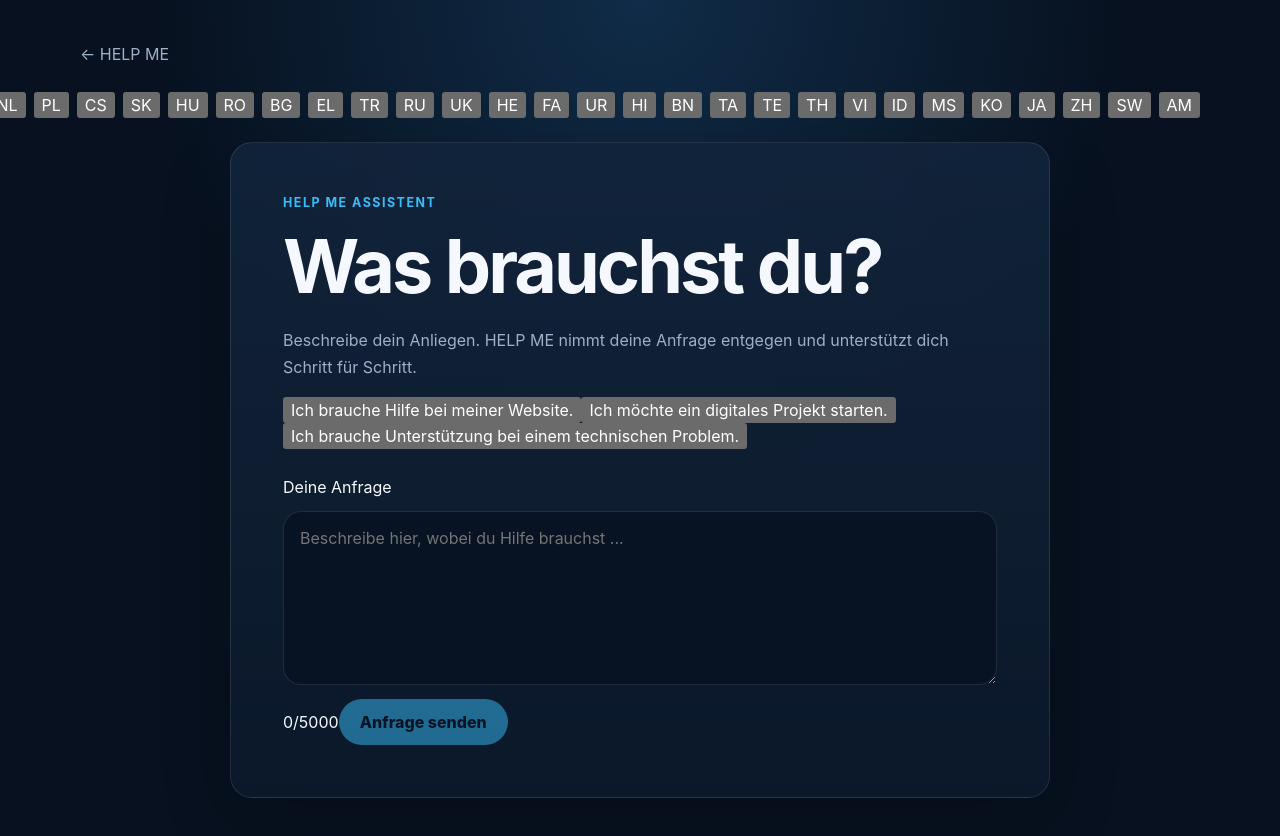
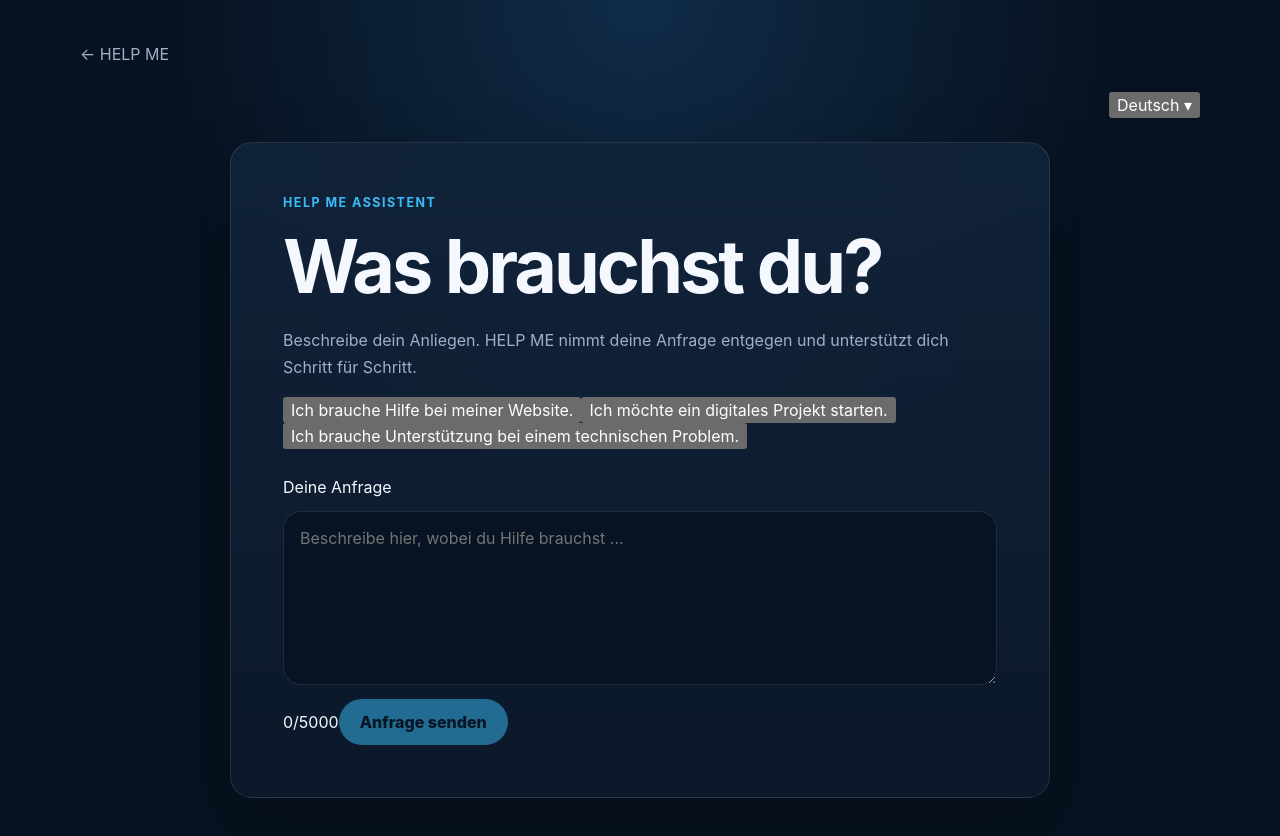
Before and after one commit to saiedahm/HELP-ME, a Next.js app in the folder apps/web/: page /help in a window 1280 px wide. Shown: the top 836 px of the page. Built offline with nearby package versions, Linux system fonts and the light colour scheme.

Commit message:
Use global language catalog and safe translation fallback

```diff
--- a/apps/web/app/help/page.tsx
+++ b/apps/web/app/help/page.tsx
@@ -1,21 +1,25 @@
 "use client";
 
-import { FormEvent, useState } from "react";
-import { supportedLocales, translations, type Locale } from "../../lib/i18n";
+import { FormEvent, useMemo, useState } from "react";
+import { getLanguageName, getTranslations, languageCatalog, type Locale } from "../../lib/i18n";
 
-const examples: Record<Locale, string[]> = {
+const examples: Record<string, string[]> = {
   de: ["Ich brauche Hilfe bei meiner Website.", "Ich möchte ein digitales Projekt starten.", "Ich brauche Unterstützung bei einem technischen Problem."],
   en: ["I need help with my website.", "I want to start a digital project.", "I need help with a technical problem."],
   ar: ["أحتاج إلى مساعدة في موقعي.", "أريد بدء مشروع رقمي.", "أحتاج إلى مساعدة في مشكلة تقنية."],
 };
+
+const rtlLocales = new Set(["ar", "he", "fa", "ur"]);
 
 export default function HelpPage() {
   const [locale, setLocale] = useState<Locale>("de");
   const [message, setMessage] = useState("");
   const [reply, setReply] = useState("");
   const [loading, setLoading] = useState(false);
-  const t = translations[locale];
-  const isRtl = locale === "ar";
+  const [languageOpen, setLanguageOpen] = useState(false);
+  const t = useMemo(() => getTranslations(locale), [locale]);
+  const currentExamples = examples[locale] ?? examples.en;
+  const isRtl = rtlLocales.has(locale);
 
   async function submit(event: FormEvent<HTMLFormElement>) {
     event.preventDefault();
@@ -27,13 +31,13 @@ export default function HelpPage() {
       const response = await fetch("/api/help", {
         method: "POST",
         headers: { "Content-Type": "application/json" },
-        body: JSON.stringify({ message: value }),
+        body: JSON.stringify({ message: value, locale }),
       });
       const data = await response.json();
-      setReply(data.reply ?? data.error ?? "Unbekannte Antwort");
+      setReply(data.reply ?? data.error ?? "Unknown response");
       if (response.ok) setMessage("");
     } catch {
-      setReply("Die Anfrage konnte gerade nicht verarbeitet werden.");
+      setReply("The request could not be processed right now.");
     } finally {
       setLoading(false);
     }
@@ -43,19 +47,26 @@ export default function HelpPage() {
     <main className="help-page" dir={isRtl ? "rtl" : "ltr"} lang={locale}>
       <div className="container">
         <a className="back-link" href="/">{t.back}</a>
-        <div style={{ display: "flex", gap: 8, justifyContent: "flex-end", marginBottom: 24 }}>
-          {supportedLocales.map((item) => (
-            <button key={item} type="button" onClick={() => setLocale(item)} aria-pressed={locale === item}>
-              {item.toUpperCase()}
-            </button>
-          ))}
+        <div style={{ position: "relative", display: "flex", justifyContent: "flex-end", marginBottom: 24 }}>
+          <button type="button" onClick={() => setLanguageOpen((open) => !open)} aria-expanded={languageOpen} aria-label="Choose language">
+            {getLanguageName(locale)} ▾
+          </button>
+          {languageOpen && (
+            <div role="listbox" aria-label="Languages" style={{ position: "absolute", top: "100%", zIndex: 10, maxHeight: 320, overflowY: "auto", minWidth: 190 }}>
+              {languageCatalog.map(([code, name]) => (
+                <button key={code} type="button" role="option" aria-selected={locale === code} onClick={() => { setLocale(code); setLanguageOpen(false); }} style={{ display: "block", width: "100%", textAlign: "start" }}>
+                  {name} ({code.toUpperCase()})
+                </button>
+              ))}
+            </div>
+          )}
         </div>
         <section className="assistant-card">
           <div className="eyebrow">{t.eyebrow}</div>
           <h1>{t.title}</h1>
           <p>{t.description}</p>
           <div className="example-list" aria-label="Examples">
-            {examples[locale].map((example) => (
+            {currentExamples.map((example) => (
               <button key={example} type="button" className="example-chip" onClick={() => setMessage(example)}>{example}</button>
             ))}
           </div>
```
